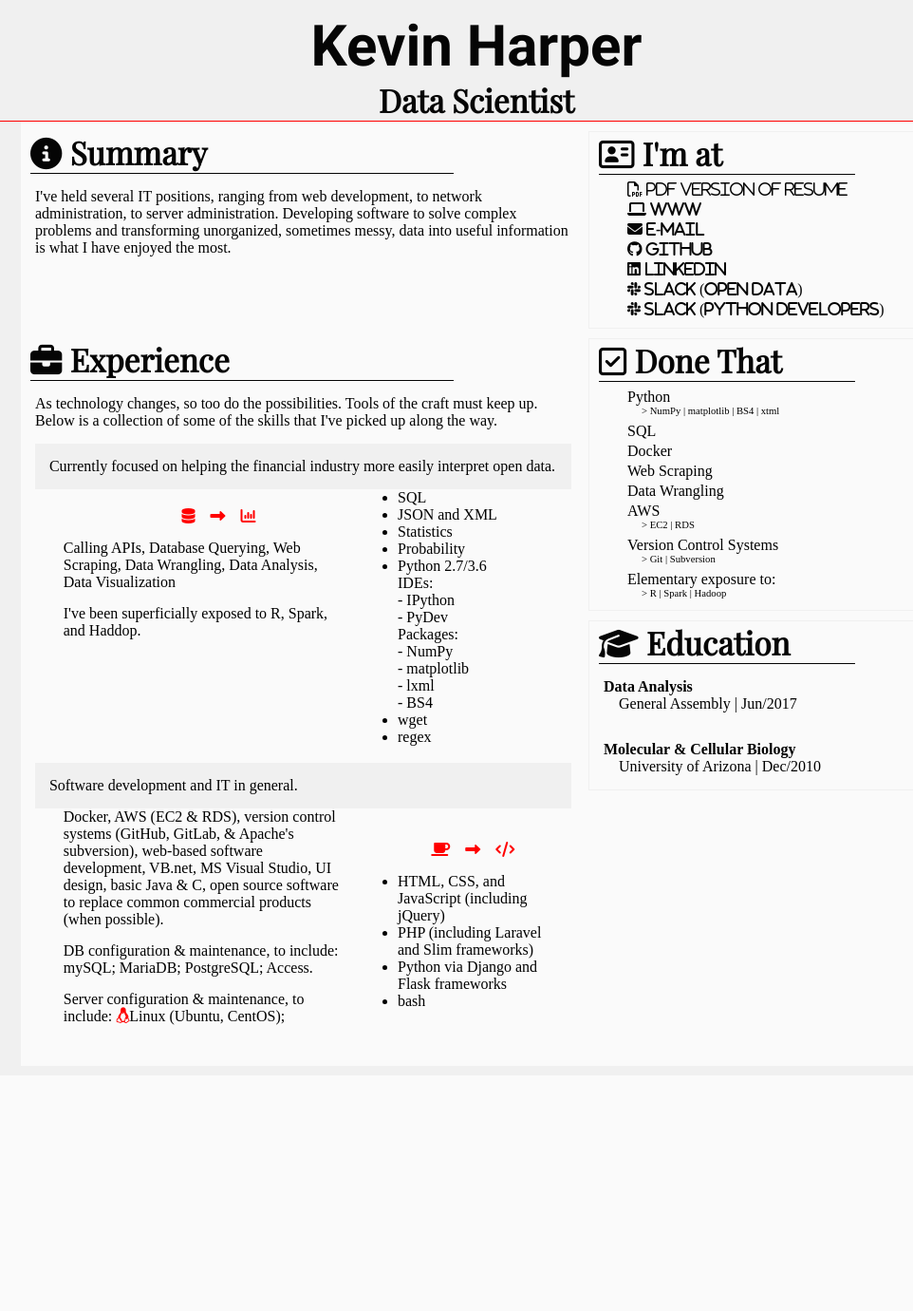
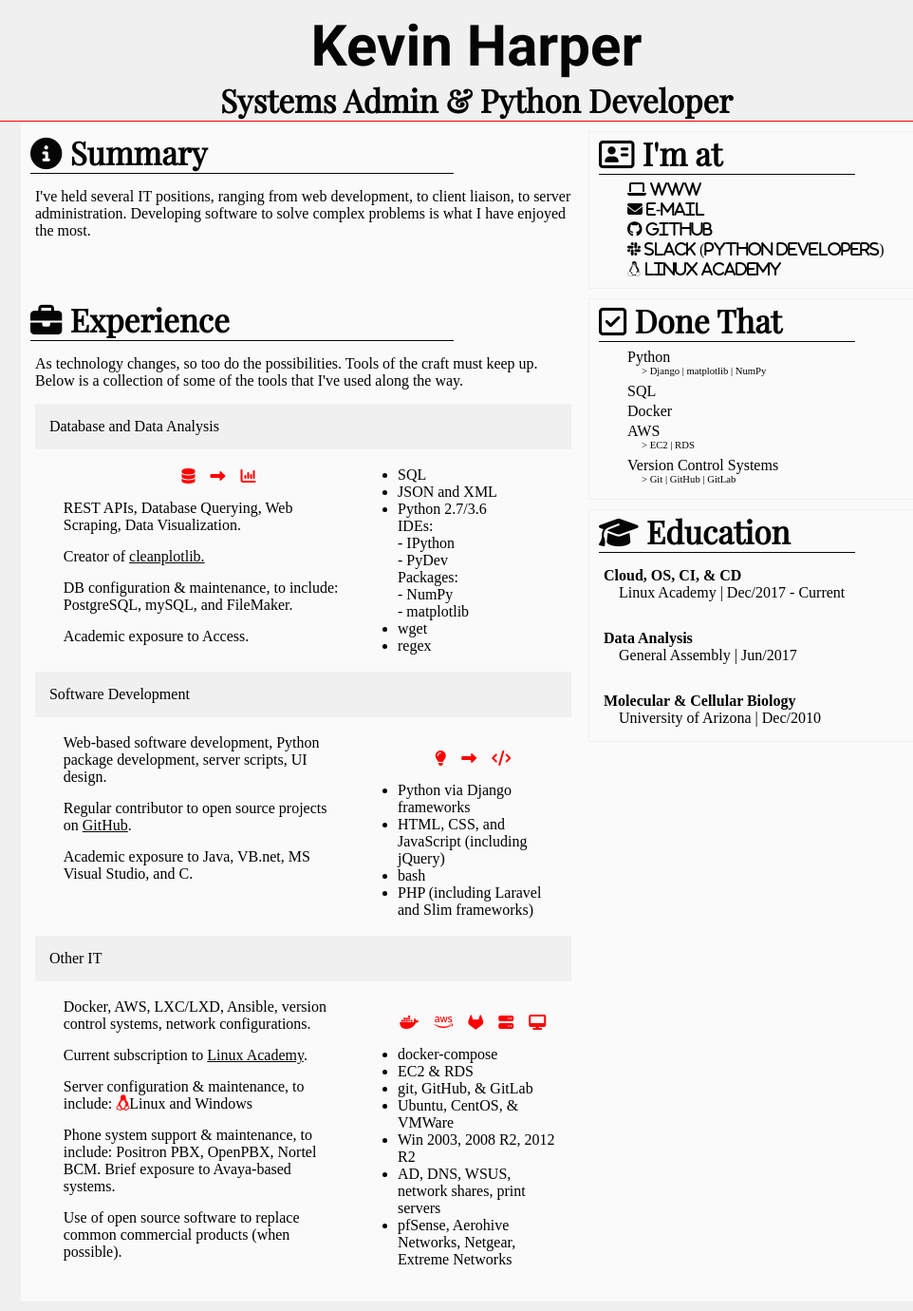
Before and after one commit to khdc-me/ws-kevinharper-v1, a Django app: page /experience/ in a window 1280 px wide. Shown: the whole page at 95% size, without its empty margins (138-1100 px from the left). Before the commit the page ends 1079 px from the top, so only its background shows below. Run offline with Django 3.2, Linux system fonts and the light colour scheme; some libraries are stand-ins or nearby versions.

Commit message:
Create professional experience page | Closes #17

```diff
--- a/website/templates/experience.html
+++ b/website/templates/experience.html
@@ -3,11 +3,12 @@
   <head>
     <meta charset="utf-8">
     <meta name="robots" content="index, follow">
-    <meta name="description" content="Of all of the IT positions that I have held (ranging from web developer to network administrator), developing software to solve complex problems is what I enjoy most.">
+    <meta name="description" content="I love to code. I've held a wide range of jobs in IT - ranging from web developer to systems administrator. Developing software to solve complex problems, however, is what I enjoy most.">
     <meta name="viewport" content="width=device-width, initial-scale=1">
 
-    <title>Kevin Harper | IT Experience</title>
+    <title>Kevin Harper | Professional Experience</title>
 
+    <link rel="stylesheet" href="https://use.fontawesome.com/releases/v5.2.0/css/all.css" integrity="sha384-hWVjflwFxL6sNzntih27bfxkr27PmbbK/iSvJ+a4+0owXq79v+lsFkW54bOGbiDQ" crossorigin="anonymous">
     <script src="https://use.fontawesome.com/80d69941fb.js"></script>
 
     <link href="https://fonts.googleapis.com/css?family=Roboto:700" rel="stylesheet">
@@ -164,7 +165,7 @@
       }
 
       #highlights {
-        height: 285px;
+        height: 210px;
       }
 
       .cols-2-top {
@@ -203,7 +204,7 @@
   <body>
     <header>
       <h1>Kevin Harper</h1>
-      <h2>Data Scientist</h2>
+      <h2>Systems Admin &amp; Python Developer</h2>
     </header>
     <div id="container">
       <a name="contact-info"></a>
@@ -211,51 +212,45 @@
         <h3><i class="fa fa-address-card-o" aria-hidden="true"></i> I'm at</h3>
         <div id="contact-links">
           <ul>
-            <li><a href="KevinHarper-experience.pdf" title="Download Resume as PDF"><i class="fa fa-file-pdf-o" aria-hidden="true"> PDF version of resume</i></a></li>
-            <li><a href="/" title="Personal Web Site"><i class="fa fa-laptop" aria-hidden="true"> www</i></a></li>
+            <li><a href="{% url 'home' %}" title="Personal Web Site"><i class="fa fa-laptop" aria-hidden="true"> www</i></a></li>
             <li><a href="mailto:kevin@kevinharper.com" title="E-mail: kevin@kevinharper.com"><i class="fa fa-envelope" aria-hidden="true"> E-mail</i></a></li>
             <li><a href="https://github.com/khdc-me" title="GitHub: Some Recent Projects" target="_blank"><i class="fa fa-github" aria-hidden="true"> GitHub</i></a></li>
-            <li><a href="https://linkedin.com/in/kevinharperdotcom" title="LinkedIn: Somewhat of a Resume" target="_blank"><i class="fa fa-linkedin-square" aria-hidden="true"> LinkedIn</i></a></li>
-            <li><a href="https://opendatacommunity.slack.com" title="Open Data Community" target="_blank"><i class="fa fa-slack" aria-hidden="true"> Slack (Open Data)</i></a></li>
             <li><a href="https://pythondev.slack.com" title="PythonDev Slack Community" target="_blank"><i class="fa fa-slack" aria-hidden="true"> Slack (Python Developers)</i></a></li>
+            <li><a href="https://linuxacademy.com/profile/show/user/name/khdcme" title="Linux Academy: Keep Learning" target="_blank"><i class="fab fa-linux" aria-hidden="true"> Linux Academy</i></a></li>
           </ul>
         </div>
       </div>
       <a name="summary"></a>
       <div id="summary" class="left-col">
         <h3><i class="fa fa-info-circle" aria-hidden="true"></i> Summary</h3>
-        <p>I've held several IT positions, ranging from web development, to network administration, to server administration.
-          Developing software to solve complex problems and transforming unorganized, sometimes messy, data into useful
-          information is what I have enjoyed the most.</p>
+        <p>I've held several IT positions, ranging from web development, to client liaison, to server administration.
+          Developing software to solve complex problems is what I have enjoyed the most.</p>
       </div>
       <a name="highlights"></a>
       <div id="highlights" class="right-col">
         <h3><i class="fa fa-check-square-o" aria-hidden="true"></i> Done That</h3>
         <ul>
           <li>Python<br>
-            <span class="sub-list"> &gt; NumPy | matplotlib | BS4 | xtml</span>
+            <span class="sub-list">
+              &gt; Django | matplotlib | NumPy
+            </span>
           </li>
           <li class="cont-list">SQL</li>
           <li>Docker</li>
-          <li>Web Scraping</li>
-          <li>Data Wrangling</li>
           <li>AWS<br>
             <span class="sub-list"> &gt; EC2 | RDS</span>
           </li>
           <li class="cont-list">Version Control Systems<br>
-            <pan class="sub-list"> &gt; Git | Subversion</span>
-          </li>
-          <li class="cont-list">Elementary exposure to:<br>
-            <span class="sub-list"> &gt; R | Spark | Hadoop</span>
+            <pan class="sub-list"> &gt; Git | GitHub | GitLab</span>
           </li>
         </ul>
       </div>
       <div id="experience" class="left-col">
         <h3><i class="fa fa-briefcase" aria-hidden="true"></i> Experience</h3>
         <p>As technology changes, so too do the possibilities. Tools of the craft must keep up.
-          Below is a collection of some of the skills that I've picked up along the way.</p>
+          Below is a collection of some of the tools that I've used along the way.</p>
         <div class="cols-2-top">
-          <p>Currently focused on helping the financial industry more easily interpret open data.</p>
+          <p>Database and Data Analysis</p>
         </div>
         <div class="cols-2-left">
           <p  class="cols-2-imgs">
@@ -263,16 +258,16 @@
             <i class="fa fa-long-arrow-right" aria-hidden="true"></i>&nbsp;&nbsp;&nbsp;
             <i class="fa fa-bar-chart" aria-hidden="true"></i>
           </p>
-          <p>Calling APIs, Database Querying, Web Scraping, Data Wrangling, Data Analysis, Data
-            Visualization</p>
-          <p>I've been superficially exposed to R, Spark, and Haddop.</p>
+          <p>REST APIs, Database Querying, Web Scraping, Data Visualization.</p>
+          <p>Creator of <a href="https://github.com/khdc-me/cleanplotlib">cleanplotlib.</a>
+          <p>DB configuration & maintenance, to include: PostgreSQL, mySQL, and FileMaker.</p>
+          <p>Academic exposure to Access.</p>
         </div>
         <div class="cols-2-right">
+          <br>
           <ul>
             <li>SQL</li>
             <li>JSON and XML</li>
-            <li>Statistics</li>
-            <li>Probability</li>
             <li>Python 2.7/3.6<br>
               IDEs:<br>
               - IPython<br>
@@ -280,40 +275,72 @@
               Packages:<br>
               - NumPy<br>
               - matplotlib<br>
-              - lxml<br>
-              - BS4</li>
             <li>wget</li>
             <li>regex</li>
           </ul><br>
         </div>
         <div class="cols-2-top">
-          <p>Software development and IT in general.</p>
+          <p>Software Development</p>
         </div>
         <div class="cols-2-left">
-          <p>Docker, AWS (EC2 & RDS), version control systems (GitHub, GitLab, & Apache's subversion),
-            web-based software development, VB.net, MS Visual Studio, UI design, basic Java
-            & C, open source software to replace common commercial products (when possible).</p>
-          <p>DB configuration & maintenance, to include: mySQL; MariaDB; PostgreSQL; Access.</p>
-          <p>Server configuration & maintenance, to include:
-            <i style="color: #ff0000; font-weight: bold;" class="fa fa-linux" aria-hidden="true"></i>Linux (Ubuntu, CentOS);</p><br>
+          <br>
+          <p>Web-based software development, Python package development, server scripts,
+          UI design.</p>
+          <p>Regular contributor to open source projects on <a href="https://github.com/khdc-me">GitHub</a>.</p>
+          <p>Academic exposure to Java, VB.net, MS Visual Studio, and C.</p>
         </div>
         <div class="cols-2-right">
           <p class="cols-2-imgs">
-            <i class="fa fa-coffee" aria-hidden="true"></i>&nbsp;&nbsp;&nbsp;
+            <i class="fas fa-lightbulb"></i>&nbsp;&nbsp;&nbsp;
             <i class="fa fa-long-arrow-right" aria-hidden="true"></i>&nbsp;&nbsp;&nbsp;
             <i class="fa fa-code" aria-hidden="true"></i>
           </p>
           <ul>
+            <li>Python via Django frameworks</li>
             <li>HTML, CSS, and JavaScript (including jQuery)</li>
+            <li>bash</li>
             <li>PHP (including Laravel and Slim frameworks)</li>
-            <li>Python via Django and Flask frameworks</li>
-            <li>bash</li>
+          </ul>
+          <br>
+        </div>
+        <div class="cols-2-top">
+          <p>Other IT</p>
+        </div>
+        <div class="cols-2-left">
+          <br>
+          <p>Docker, AWS, LXC/LXD, Ansible, version control systems, network configurations.</p>
+          <p>Current subscription to <a href="https://linuxacademy.com/profile/show/user/name/khdcme">Linux Academy</a>.</p>
+          <p>Server configuration & maintenance, to include:
+            <i style="color: #ff0000; font-weight: bold;" class="fa fa-linux" aria-hidden="true"></i>Linux and Windows</p>
+          <p>Phone system support &amp; maintenance, to include: Positron PBX, OpenPBX, Nortel BCM. Brief exposure to Avaya-based systems.</p>
+          <p>Use of open source software to replace common commercial products (when possible).</p>
+          <br>
+        </div>
+        <div class="cols-2-right">
+          <p class="cols-2-imgs">
+            <i class="fab fa-docker"></i>&nbsp;&nbsp;&nbsp;
+            <i class="fab fa-aws"></i>&nbsp;&nbsp;&nbsp;
+            <i class="fab fa-gitlab"></i>&nbsp;&nbsp;&nbsp;
+            <i class="fas fa-server"></i>&nbsp;&nbsp;&nbsp;
+            <i class="fas fa-desktop"></i>
+          </p>
+          <ul>
+            <li>docker-compose</li>
+            <li>EC2 &amp; RDS</li>
+            <li>git, GitHub, &amp; GitLab</li>
+            <li>Ubuntu, CentOS, &amp; VMWare</li>
+            <li>Win 2003, 2008 R2, 2012 R2</li>
+            <li>AD, DNS, WSUS, network shares, print servers</li>
+            <li>pfSense, Aerohive Networks, Netgear, Extreme Networks</li>
           </ul>
         </div>
       </div>
       <a name="education"></a>
       <div id="education" class="right-col">
         <h3><i class="fa fa-graduation-cap" aria-hidden="true"></i> Education</h3>
+          <p><strong>Cloud, OS, CI, &amp; CD</strong></br>
+            &nbsp;&nbsp;&nbsp;&nbsp;Linux Academy | Dec/2017 - Current</p>
+
           <p><strong>Data Analysis</strong><br>
             &nbsp;&nbsp;&nbsp;&nbsp;General Assembly | Jun/2017</p>
 
```
